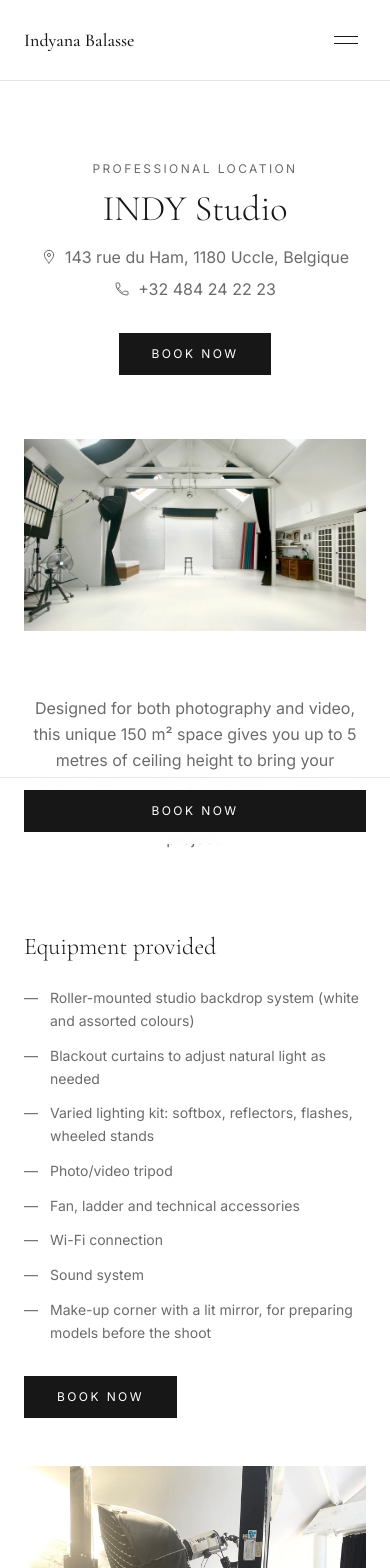
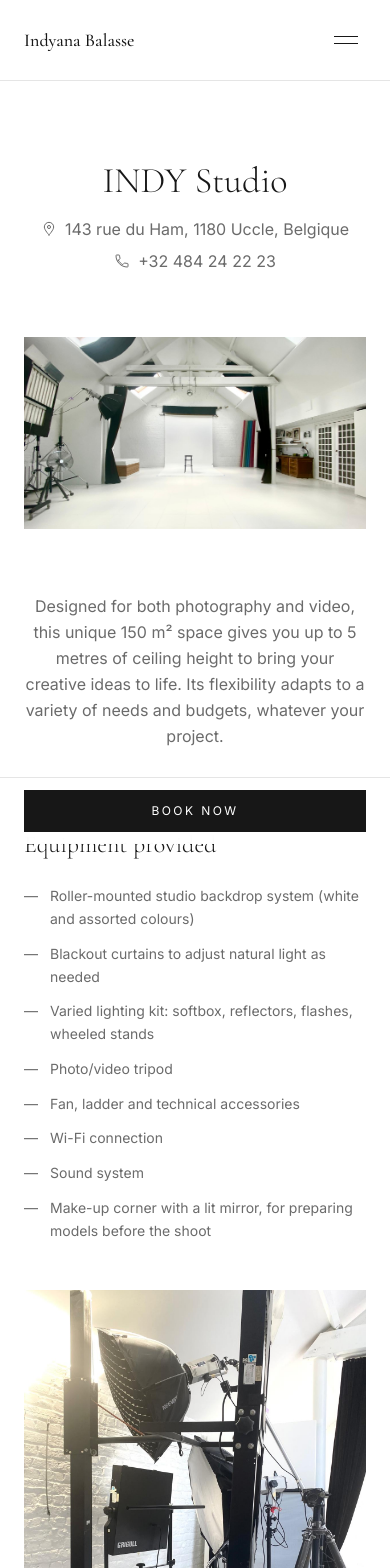
Before and after one commit to indyanabalasse/Mon-site-, a Next.js app: page /en/studio in a window 390 px wide. Shown: the top 1568 px of the page. Built offline with nearby package versions, Linux system fonts and the light colour scheme.

Commit message:
Strip redundant titles/intros and duplicate mobile CTAs
Remove the Explore/Booking page headers, the Studio kicker, and rename
the About title to "Indyana Balasse". Hide inline primary Book now CTAs
on mobile since the sticky bar already covers that action there.

```diff
--- a/src/app/[locale]/packaging/page.tsx
+++ b/src/app/[locale]/packaging/page.tsx
@@ -42,11 +42,6 @@ export default async function PackagingPage({
 
   return (
     <div className="mx-auto max-w-6xl px-6 py-12 sm:py-16 md:py-20">
-      <header className="max-w-2xl mx-auto text-center mb-16">
-        <h1 className="wordmark font-serif text-4xl font-light">{dict.packaging.title}</h1>
-        <p className="mt-4 text-muted">{dict.packaging.intro}</p>
-      </header>
-
       <div className="grid gap-6 sm:grid-cols-2">
         {dict.packaging.offers.map((offer) => {
           const href =
--- a/src/app/[locale]/packaging/photobooth/page.tsx
+++ b/src/app/[locale]/packaging/photobooth/page.tsx
@@ -90,7 +90,7 @@ export default async function PhotoboothPage({
         <p className="mt-4 max-w-xl mx-auto text-muted">{offer.ctaText}</p>
         <Link
           href={`/${locale}/contact`}
-          className="mt-8 inline-block border border-foreground bg-foreground px-8 py-3 text-xs uppercase tracking-[0.2em] text-background hover:bg-transparent hover:text-foreground transition-colors"
+          className="mt-8 hidden md:inline-block border border-foreground bg-foreground px-8 py-3 text-xs uppercase tracking-[0.2em] text-background hover:bg-transparent hover:text-foreground transition-colors"
         >
           {offer.ctaButton}
         </Link>
--- a/src/app/[locale]/packaging/shooting-evenement/page.tsx
+++ b/src/app/[locale]/packaging/shooting-evenement/page.tsx
@@ -94,7 +94,7 @@ export default async function ShootingEvenementPage({
           </Link>
           <Link
             href={`/${locale}/contact`}
-            className="inline-block border border-foreground bg-foreground px-8 py-3 text-xs uppercase tracking-[0.2em] text-background hover:bg-transparent hover:text-foreground transition-colors"
+            className="hidden md:inline-block border border-foreground bg-foreground px-8 py-3 text-xs uppercase tracking-[0.2em] text-background hover:bg-transparent hover:text-foreground transition-colors"
           >
             {offer.ctaButton}
           </Link>
--- a/src/app/[locale]/packaging/shooting-studio/page.tsx
+++ b/src/app/[locale]/packaging/shooting-studio/page.tsx
@@ -57,7 +57,7 @@ export default async function ShootingStudioPage({
             </Link>
             <Link
               href={`/${locale}/contact`}
-              className="inline-block border border-foreground bg-foreground px-8 py-3 text-xs uppercase tracking-[0.2em] text-background hover:bg-transparent hover:text-foreground transition-colors"
+              className="hidden md:inline-block border border-foreground bg-foreground px-8 py-3 text-xs uppercase tracking-[0.2em] text-background hover:bg-transparent hover:text-foreground transition-colors"
             >
               {offer.bookNowCta}
             </Link>
@@ -102,7 +102,7 @@ export default async function ShootingStudioPage({
         <p className="mt-2 text-sm text-muted">{offer.ctaText}</p>
         <Link
           href={`/${locale}/contact`}
-          className="mt-5 inline-block border border-foreground bg-foreground px-8 py-3 text-xs uppercase tracking-[0.2em] text-background hover:bg-transparent hover:text-foreground transition-colors"
+          className="mt-5 hidden md:inline-block border border-foreground bg-foreground px-8 py-3 text-xs uppercase tracking-[0.2em] text-background hover:bg-transparent hover:text-foreground transition-colors"
         >
           {offer.ctaButton}
         </Link>
--- a/src/app/[locale]/portfolio/page.tsx
+++ b/src/app/[locale]/portfolio/page.tsx
@@ -38,11 +38,6 @@ export default async function PortfolioPage({
 
   return (
     <div className="py-20">
-      <header className="max-w-2xl mx-auto text-center mb-16 px-6">
-        <h1 className="wordmark font-serif text-4xl font-light">{dict.portfolio.title}</h1>
-        <p className="mt-4 text-muted">{dict.portfolio.intro}</p>
-      </header>
-
       <div className="w-full">
         <MasonryNav items={tiles} />
       </div>
--- a/src/app/[locale]/studio/page.tsx
+++ b/src/app/[locale]/studio/page.tsx
@@ -45,8 +45,7 @@ export default async function StudioPage({
   return (
     <div className="mx-auto max-w-6xl px-6 py-20">
       <header className="max-w-2xl mx-auto text-center mb-16">
-        <p className="text-xs uppercase tracking-[0.2em] text-muted">{studio.subtitle}</p>
-        <h1 className="wordmark font-serif text-4xl font-light mt-3">{studio.title}</h1>
+        <h1 className="wordmark font-serif text-4xl font-light">{studio.title}</h1>
         <div className="mt-4 flex flex-col items-center gap-2 text-muted">
           <a
             href={CONTACT_MAPS_URL}
@@ -67,7 +66,7 @@ export default async function StudioPage({
         </div>
         <Link
           href={`/${locale}/contact`}
-          className="mt-8 inline-block border border-foreground bg-foreground px-8 py-3 text-xs uppercase tracking-[0.2em] text-background hover:bg-transparent hover:text-foreground transition-colors"
+          className="mt-8 hidden md:inline-block border border-foreground bg-foreground px-8 py-3 text-xs uppercase tracking-[0.2em] text-background hover:bg-transparent hover:text-foreground transition-colors"
         >
           {studio.closing.cta}
         </Link>
@@ -101,7 +100,7 @@ export default async function StudioPage({
           </ul>
           <Link
             href={`/${locale}/contact`}
-            className="mt-8 inline-block border border-foreground bg-foreground px-8 py-3 text-xs uppercase tracking-[0.2em] text-background hover:bg-transparent hover:text-foreground transition-colors"
+            className="mt-8 hidden md:inline-block border border-foreground bg-foreground px-8 py-3 text-xs uppercase tracking-[0.2em] text-background hover:bg-transparent hover:text-foreground transition-colors"
           >
             {studio.equipment.cta}
           </Link>
--- a/src/lib/i18n.ts
+++ b/src/lib/i18n.ts
@@ -47,7 +47,6 @@ type Dictionary = {
   subseries?: Partial<Record<CategorySlug, Record<string, Record<string, string>>>>;
   studio: {
     title: string;
-    subtitle: string;
     highlight: string;
     equipment: { title: string; items: string[]; cta: string };
     amenities: {
@@ -250,7 +249,6 @@ export const dictionaries: Record<Locale, Dictionary> = {
     },
     studio: {
       title: "INDY Studio",
-      subtitle: "Location professionnelle",
       highlight:
         "Pensé pour la photographie comme pour la vidéo, ce lieu unique de 150 m² vous offre jusqu'à 5 mètres sous plafond pour donner vie à toutes vos idées créatives. Sa flexibilité s'adapte à des besoins et des budgets variés, quel que soit votre projet.",
       equipment: {
@@ -397,7 +395,7 @@ export const dictionaries: Record<Locale, Dictionary> = {
       ctaButton: "Book now",
     },
     about: {
-      title: "À propos",
+      title: "Indyana Balasse",
       paragraphs: [
         "Derrière chaque image, il y a une rencontre. Une photographie ne commence jamais au déclencheur. Elle commence bien avant. Dans un regard, une conversation, un éclat de rire. C'est là que tout commence.",
         "J'ai grandi dans un studio photo. Mais j'ai trouvé ma propre lumière. Mon père est photographe. J'ai grandi entourée d'appareils, de décors et de créativité. J'ai gardé l'exigence, mais j'ai construit un monde qui m'appartient : plus libre, plus coloré, parfois hors des codes.",
@@ -539,7 +537,6 @@ export const dictionaries: Record<Locale, Dictionary> = {
     },
     studio: {
       title: "INDY Studio",
-      subtitle: "Professional location",
       highlight:
         "Designed for both photography and video, this unique 150 m² space gives you up to 5 metres of ceiling height to bring your creative ideas to life. Its flexibility adapts to a variety of needs and budgets, whatever your project.",
       equipment: {
@@ -686,7 +683,7 @@ export const dictionaries: Record<Locale, Dictionary> = {
       ctaButton: "Book now",
     },
     about: {
-      title: "About",
+      title: "Indyana Balasse",
       paragraphs: [
         "Behind every image, there's an encounter. A photograph never begins at the shutter click. It begins long before. In a look, a conversation, a burst of laughter. That's where it all starts.",
         "I grew up in a photo studio. But I found my own light. My father is a photographer. I grew up surrounded by cameras, sets and creativity. I kept the rigour, but built a world of my own: freer, more colourful, sometimes off the beaten path.",
```
